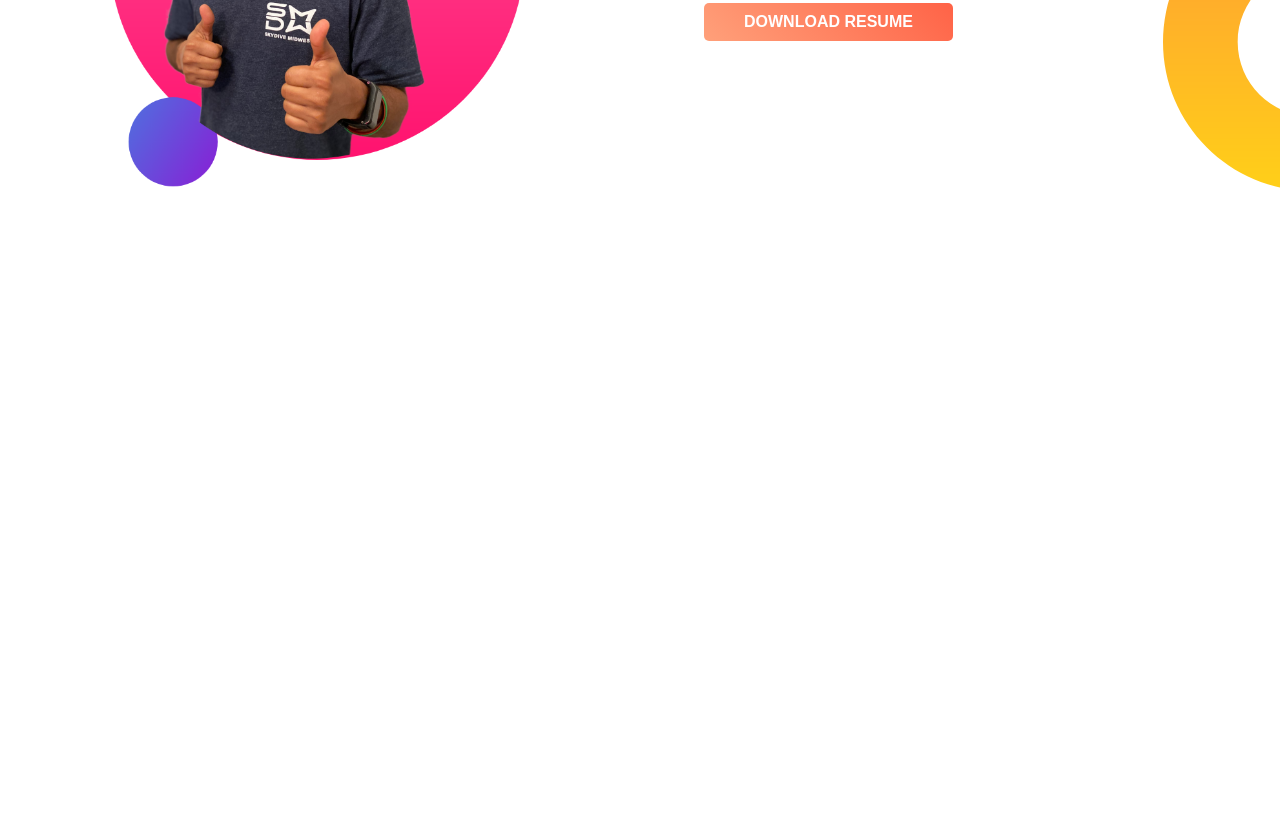
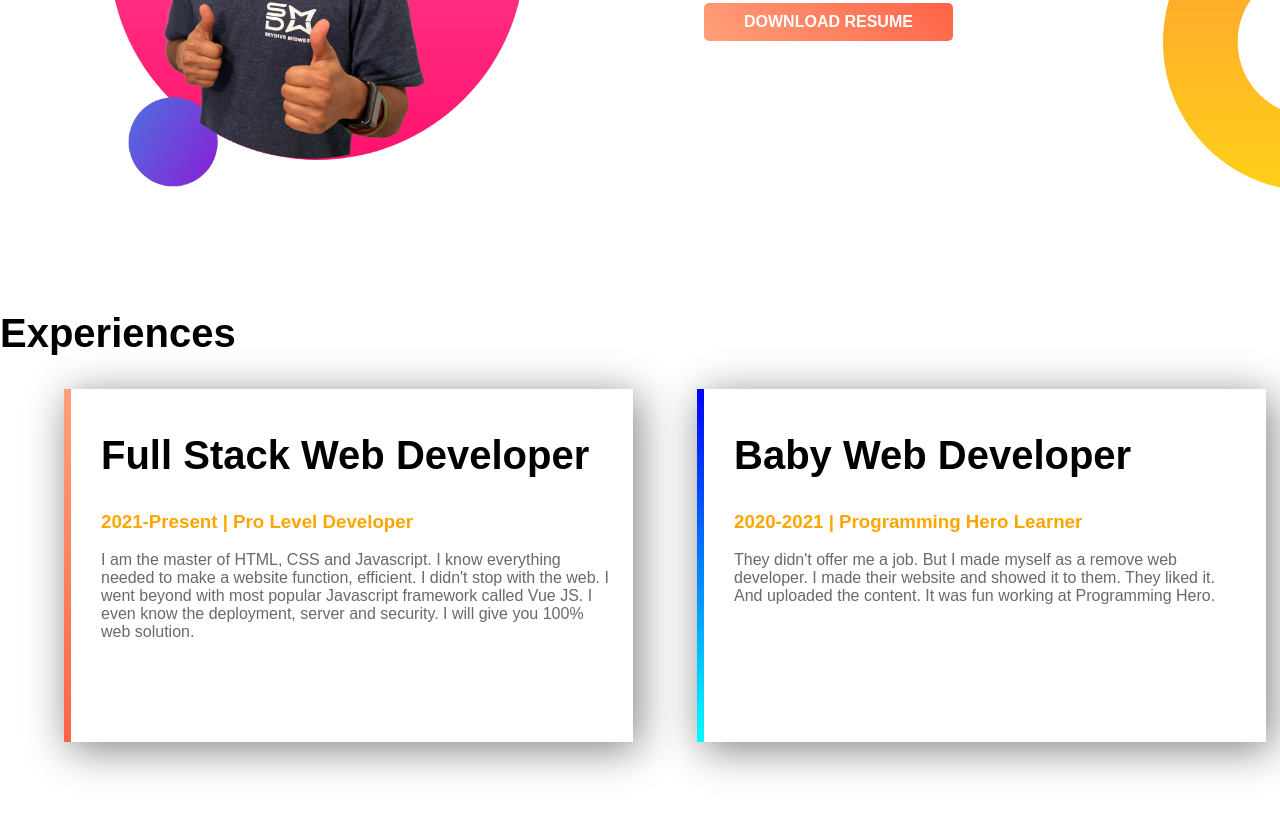
Before and after one commit to Saidul147/developer-portfolio, a plain HTML site: page index.html in a window 1280 px wide. Shown: the part 837-1651 px from the top of the page. Before the commit the page ends 1148 px from the top, so only its background shows below. Drawn offline with Linux system fonts and the light colour scheme.

Commit message:
experience added

```diff
--- a/index.html
+++ b/index.html
@@ -8,7 +8,7 @@
     <link rel="stylesheet" href="style.css">
 </head>
 <body>
-    <section class="top_banner">
+    <section class="top_banner flexible_container">
         <div class="half_width">
             <h1>Welcome to</h1>
             <h1><span class="span_color">Peter Parker </span>World</h1>
@@ -20,7 +20,7 @@
             <img src="images/my-bg.jpg" alt="">
         </div>
     </section>
-    <section class="dream_area">
+    <section class="dream_area flexible_container">
         <div class="half_width">
             <img src="images/jhankar2.png" alt="">
         </div>
@@ -31,5 +31,20 @@
             <a target="_blank" class="hire_link" href="">DOWNLOAD RESUME</a>
         </div>
     </section>
+    <section class="experience">
+        <h1>Experiences</h1>
+        <div class="flexible_container">
+            <div class="half_width experience_half full_developer">
+            <h1>Full Stack Web Developer</h1>
+            <h3>2021-Present | Pro Level Developer</h3>
+            <p>I am the master of HTML, CSS and Javascript. I know everything needed to make a website function, efficient. I didn't stop with the web. I went beyond with most popular Javascript framework called Vue JS. I even know the deployment, server and security. I will give you 100% web solution.</p>
+            </div>
+            <div class="half_width experience_half baby_developer">
+                <h1>Baby Web Developer</h1>
+                <h3>2020-2021 | Programming Hero Learner</h3>
+                <p>They didn't offer me a job. But I made myself as a remove web developer. I made their website and showed it to them. They liked it. And uploaded the content. It was fun working at Programming Hero.</p>
+            </div>
+        </div>
+    </section>
 </body>
 </html>
--- a/style.css
+++ b/style.css
@@ -12,7 +12,7 @@ p{
 .span_color{
     color: orange;
 }
-section{
+.flexible_container{
     display: flex;
     margin-bottom:120px ;
 }
@@ -45,3 +45,24 @@ section{
     padding-right: 40px;
     text-align: justify;
 }
+.experience h1{
+    font-size: 40px;
+}
+.experience h3{
+    color: orange;
+}
+.experience_half{
+    padding:10px 20px 85px 30px;
+    margin-left: 5%;
+    box-shadow: 5px 7px 40px gray;
+    width: 40%;
+}
+.full_developer,.baby_developer{
+  border-left: 7px solid;
+  border-image: linear-gradient(180deg,lightsalmon,tomato);
+  border-image-slice: 1;
+}
+.baby_developer{
+    border-image: linear-gradient(180deg,blue,cyan);
+    border-image-slice: 1;
+}
```
